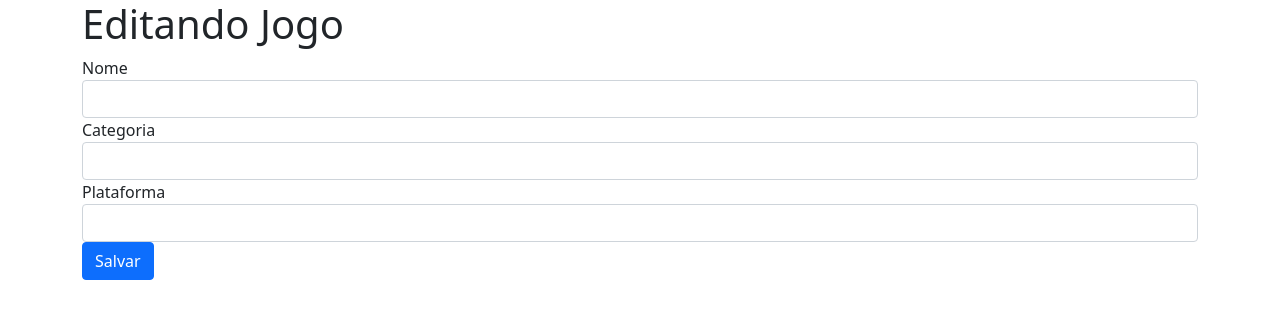
After one commit to Gclayton0207/Jogoteca-pyhton-flask, a Flask app: page /editar in a window 1280 px wide. The commit adds this page. Shown: the top 319 px of the page. Run offline with Flask 2, Linux system fonts and the light colour scheme; the visitor is signed in with stand-in values (Sample User, id 1); some libraries are stand-ins or nearby versions.

Commit message:
feat: iniciando o Update

```diff
--- /dev/null
+++ b/templates/editar.html
@@ -0,0 +1,25 @@
+{% extends "template.html" %}
+{% block conteudo %}
+<form action="{{url_for('atualizar')}}" method="post">
+  <fieldset>
+    <div class="form-group">
+      <label for="nome">Nome</label>
+      <input type="text" id="nome" name="nome" class="form-control" />
+    </div>
+    <div class="form-group">
+      <label for="categoria">Categoria</label>
+      <input type="text" id="categoria" name="categoria" class="form-control" />
+    </div>
+    <div class="form-group">
+      <label for="plataforma">Plataforma</label>
+      <input
+        type="text"
+        id="plataforma"
+        name="plataforma"
+        class="form-control"
+      />
+    </div>
+    <button type="submit" class="btn btn-primary btn-salvar">Salvar</button>
+  </fieldset>
+</form>
+{% endblock %}
--- a/templates/lista.html
+++ b/templates/lista.html
@@ -5,6 +5,7 @@
       <th>Nome</th>
       <th>Categoria</th>
       <th>Plataforma</th>
+      <td> </td>
     </tr>
   </thead>
   <tbody>
@@ -13,6 +14,7 @@
       <td>{{jogo.nome}}</td>
       <td>{{jogo.categoria}}</td>
       <td>{{jogo.plataforma}}</td>
+      <td><a href="{{ url_for('editar')}}">Editar</a></td>
     </tr>
     {% endfor %}
   </tbody>
--- a/views.py
+++ b/views.py
@@ -32,6 +32,15 @@ def criar():
 
     return redirect(url_for('index'))
 
+@app.route('/editar')
+def editar():
+    if 'usuario_logado' not in session or session['usuario_logado'] == None:
+        return redirect(url_for('login', proxima=url_for('editar')))
+    return render_template('editar.html', titulo='Editando Jogo')
+
+@app.route('/atualizar', methods=['POST', ])
+def atualizar():
+    pass
 
 @app.route('/login')
 def login():
```
